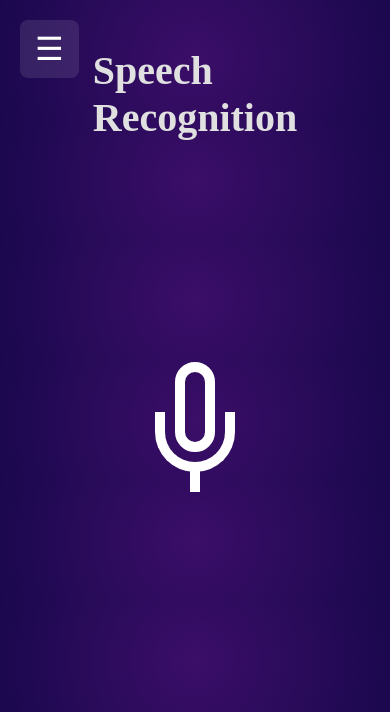
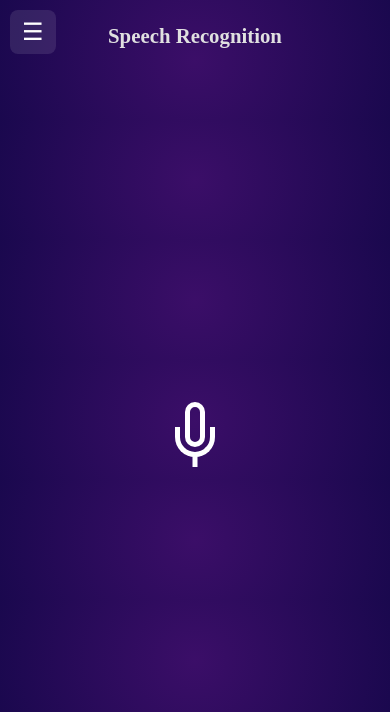
Before and after one commit to sam18s/ai_virtual_assistant, a Flask app: page /speech/ in a window 390 px wide; the page is wider, and only the part inside the window is pictured. Shown: the top 712 px of that part. Run offline with Flask 3, Linux system fonts and the light colour scheme.

Commit message:
Update styles.css

```diff
--- a/speech_recog/static/styles.css
+++ b/speech_recog/static/styles.css
@@ -1,5 +1,5 @@
 body {
-    overflow: hidden;
+    overflow: auto;
     background: #3b0e68;
     background: radial-gradient(circle, #3b0e68 0%, #1a084e 100%);
 }
@@ -249,3 +249,126 @@ h1 {
 #closeAudio:hover {
     color: #ff0000;
 }
+
+@media (max-width: 1024px) {
+    h1 {
+        font-size: 2rem;
+        top: 10px;
+    }
+
+    #transcript {
+        font-size: 1.6rem;
+        margin: 80px 20px;
+    }
+
+    .mic-icon {
+        transform: translate(-50%, -50%) scale(4);
+    }
+
+    .mic::before {
+        width: 300px;
+        height: 300px;
+    }
+
+    .mic::after {
+        width: 200px;
+        height: 200px;
+    }
+
+    .mic-shadow {
+        width: 300px;
+        height: 300px;
+    }
+
+    #audioPlayback {
+        width: 250px;
+    }
+}
+
+@media (max-width: 768px) {
+    h1 {
+        font-size: 1.6rem;
+    }
+
+    #transcript {
+        font-size: 1.2rem;
+        margin: 60px 20px;
+    }
+
+    .mic-icon {
+        transform: translate(-50%, -50%) scale(3);
+    }
+
+    .mic::before {
+        width: 220px;
+        height: 220px;
+    }
+
+    .mic::after {
+        width: 160px;
+        height: 160px;
+    }
+
+    .mic-shadow {
+        width: 220px;
+        height: 220px;
+    }
+
+    .menu-content button {
+        font-size: 0.9rem;
+        padding: 6px 10px;
+    }
+
+    #audioPlayback {
+        width: 200px;
+    }
+
+    .toggle-menu {
+        top: 10px;
+        left: 10px;
+    }
+}
+
+@media (max-width: 480px) {
+    h1 {
+        font-size: 1.3rem;
+        top: 10px;
+    }
+
+    #transcript {
+        font-size: 1rem;
+        margin: 40px 10px;
+    }
+
+    .mic-icon {
+        transform: translate(-50%, -50%) scale(2.5);
+    }
+
+    .mic::before {
+        width: 180px;
+        height: 180px;
+    }
+
+    .mic::after {
+        width: 140px;
+        height: 140px;
+    }
+
+    .mic-shadow {
+        width: 180px;
+        height: 180px;
+    }
+
+    .menu-content {
+        width: 150px;
+    }
+
+    #audioPlayback {
+        width: 160px;
+    }
+
+    .hamburger {
+        font-size: 1.5em;
+        padding: 8px 12px;
+    }
+}
```
